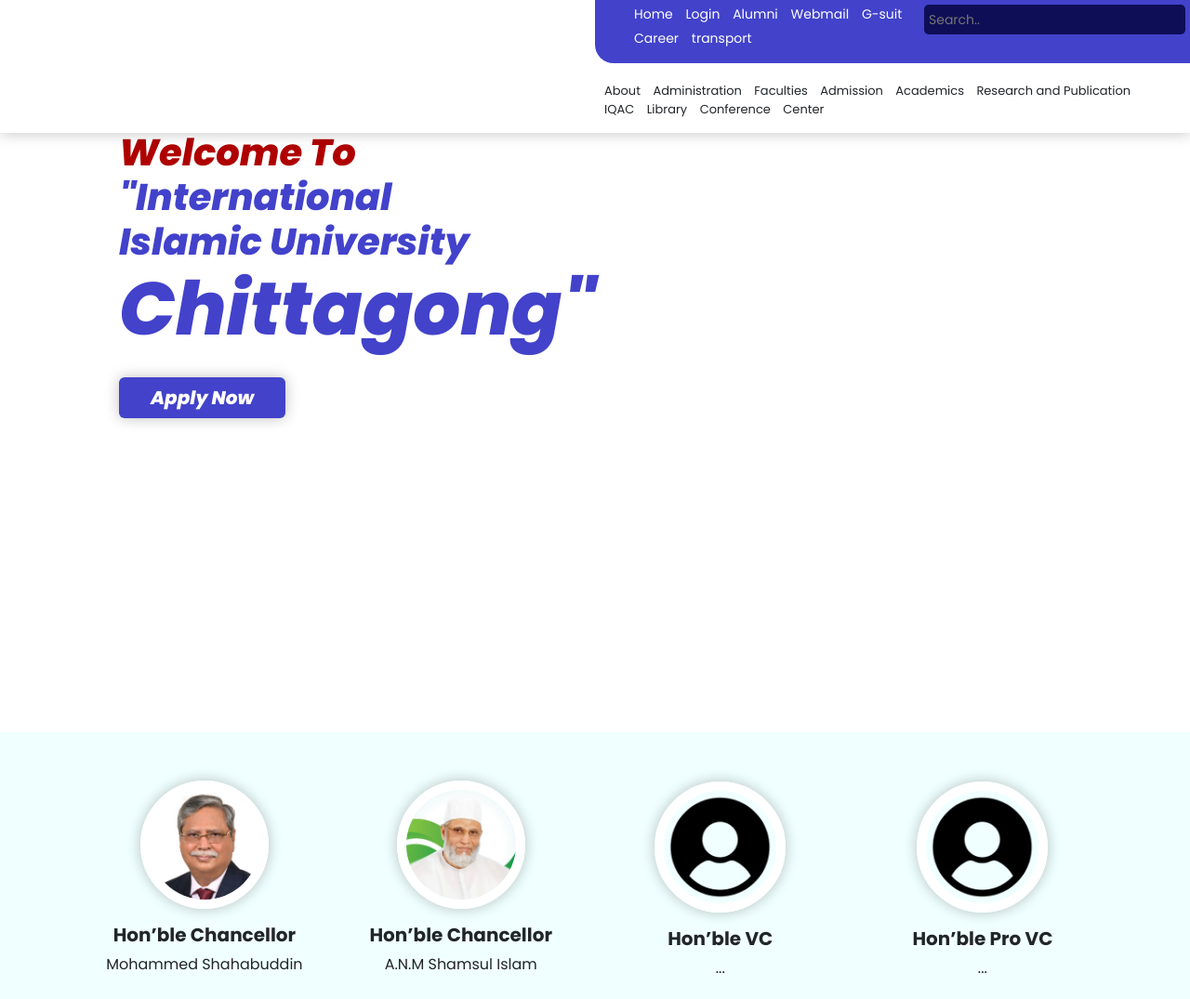
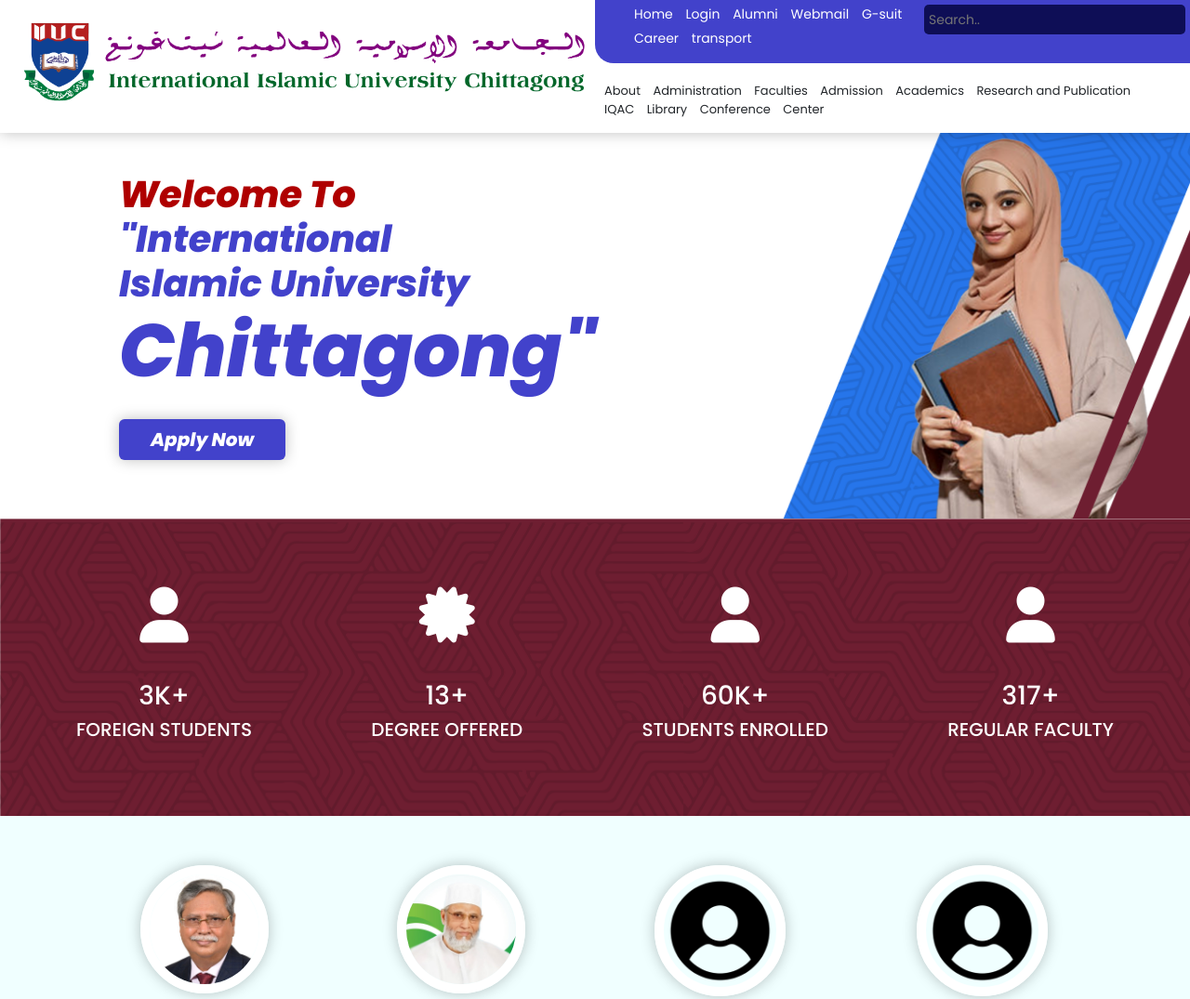
Before and after one commit to Md-Sakib-Rahman/iiuc-redesign, a plain HTML site: page index.html in a window 1280 px wide. Shown: the top 1075 px of the page at 93% size. Drawn offline with Linux system fonts and the light colour scheme; the site is published under a folder, as on GitHub Pages, so addresses that start at the root find nothing.

Commit message:
fixed images

```diff
--- a/index.html
+++ b/index.html
@@ -20,7 +20,7 @@
         <nav>
             <div class="container-fluid d-flex justify-content-start nav-div">
                 <div class="brand">
-                    <a href=""><img class="logo" src="/images/logo2.png" alt=""></a>
+                    <a href=""><img class="logo" src="images/logo2.png" alt=""></a>
                 </div>
                 <div class="navbar d-flex">
                     <div class="nav-1 d-flex">
@@ -67,7 +67,7 @@
 
                 </div>
                 <div class="banner-img-div">
-                    <img class="banner-img" src="/images/banner.png" alt="">
+                    <img class="banner-img" src="images/banner.png" alt="">
                 </div>
 
             </div>
--- a/styles.css
+++ b/styles.css
@@ -155,7 +155,7 @@
 .status {
     width: 100%;
     height: 40vh;
-    background-image: url("/images/bg.png");
+    background-image: url("images/bg.png");
     background-size: cover;
     background-repeat: no-repeat;
 
```
